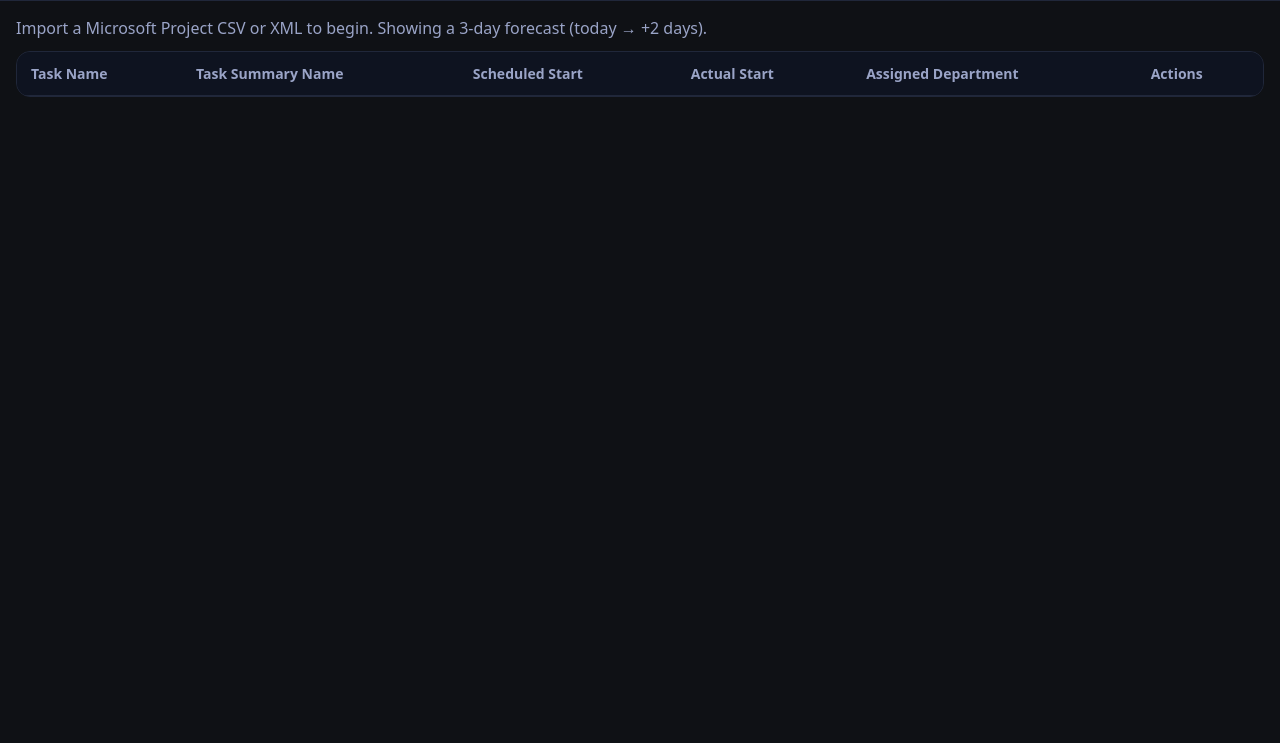
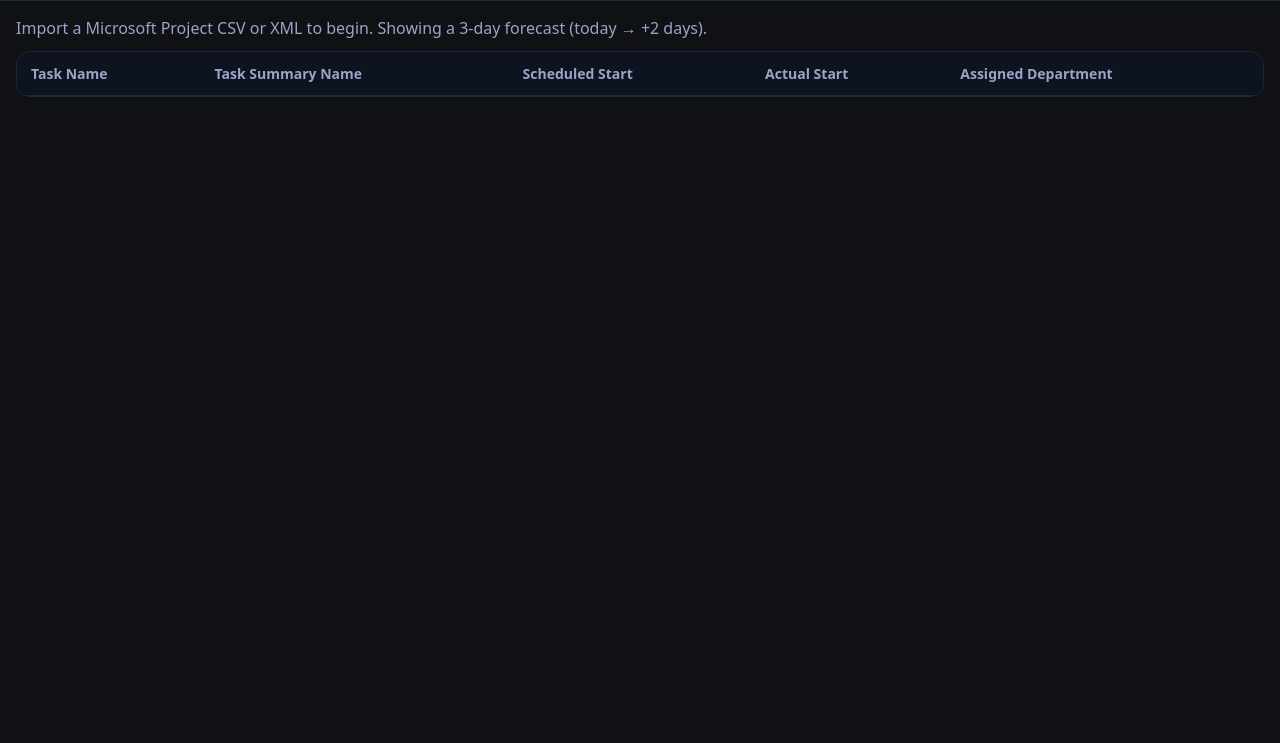
Before and after one commit to dezrobbo1/Live-Project-Tracker, a website: page public/index.html in a window 1280 px wide. Shown: the part 57-800 px from the top of the page. Drawn offline with Linux system fonts and the light colour scheme.

Commit message:
Remove Actions column and update pause modal comment
Removed Actions column from the table and updated comments for the pause modal.

```diff
--- a/public/index.html
+++ b/public/index.html
@@ -32,7 +32,6 @@
             <th>Scheduled Start</th>
             <th>Actual Start</th>
             <th>Assigned Department</th>
-            <th>Actions</th>
           </tr>
         </thead>
         <tbody></tbody>
@@ -40,7 +39,7 @@
     </div>
   </main>
 
-  <!-- Pause modal -->
+  <!-- Pause modal kept for future use; not used when Actions column is hidden -->
   <dialog id="pauseDialog" role="dialog" aria-modal="true" aria-labelledby="pauseTitle">
     <form method="dialog">
       <h3 id="pauseTitle">Pause Task</h3>
```
